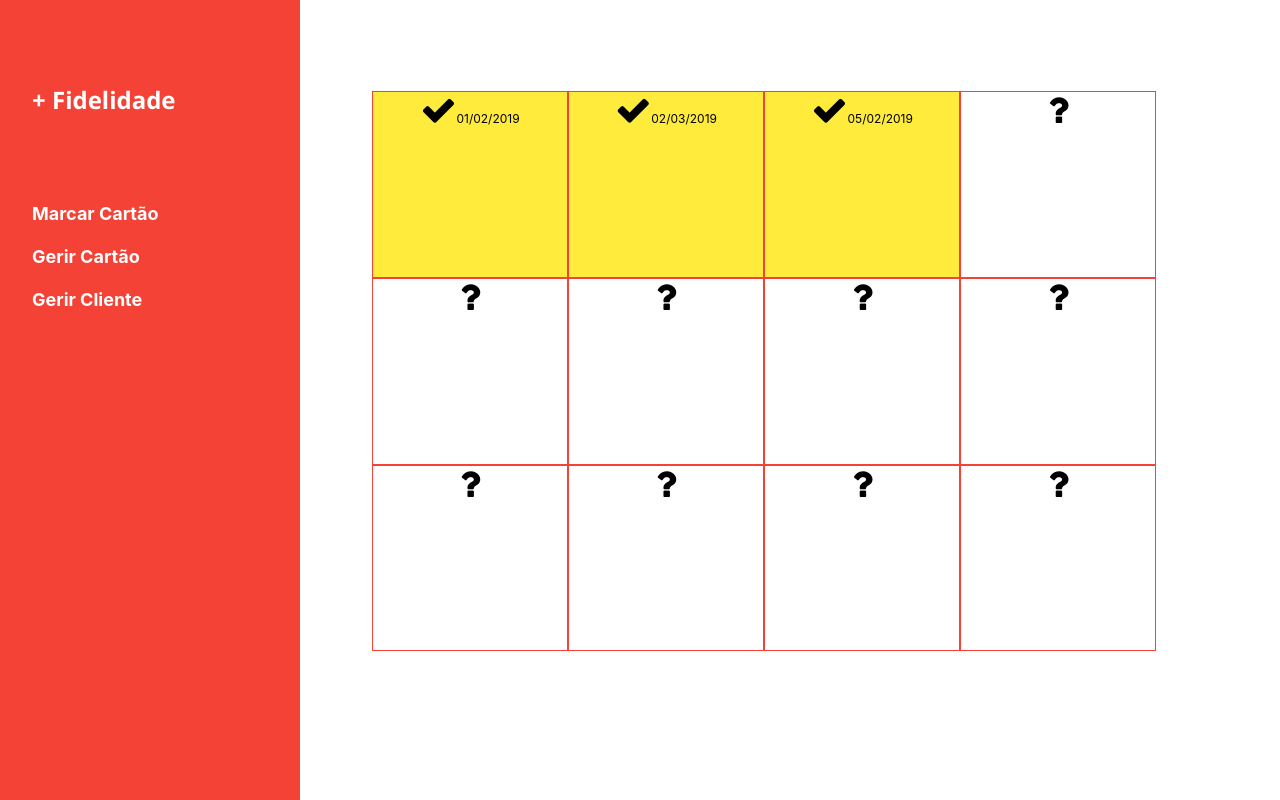
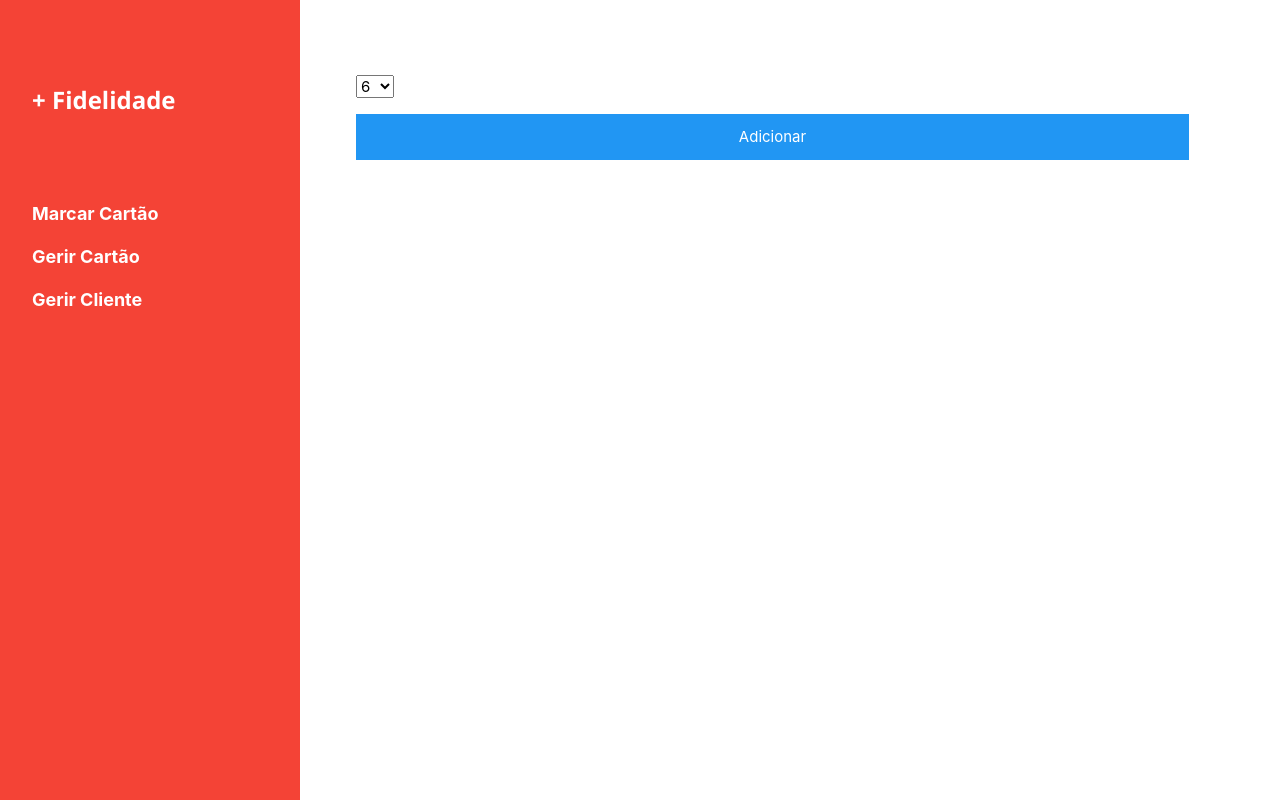
Before and after one commit to joserobson/cartaofidelidade, a React (Create React App) app: page /#/ in a window 1280 px wide. Built offline with nearby package versions, Linux system fonts and the light colour scheme.

Commit message:
ajustes desenho do cartao

```diff
--- a/src/components/cartao/marcar-cartao.js
+++ b/src/components/cartao/marcar-cartao.js
@@ -1,16 +1,56 @@
 import React, { Component } from 'react';
 import CartaoFidelidade from '../marcar-cartao/cartao-fidelidade';
+import ConfiguracaoCartao from '../marcar-cartao/configuracao-cartao';
 
 class MarcarCartao extends Component{
 
     constructor(props){
         super(props);
+
+        let configuracao;
+        switch (props.match.params.valorMarcacao) {
+            case '2':
+                configuracao = ConfiguracaoCartao.TAMANHO_2;
+                break;
+            case '4':
+                configuracao = ConfiguracaoCartao.TAMANHO_4;
+                break;
+            case '6':
+                configuracao = ConfiguracaoCartao.TAMANHO_6;
+                break;
+            case '8':
+                configuracao = ConfiguracaoCartao.TAMANHO_8;
+                break;
+            case '10':
+                configuracao = ConfiguracaoCartao.TAMANHO_10;
+                break;
+            case '12':
+                configuracao = ConfiguracaoCartao.TAMANHO_12;
+                break;
+            case '14':
+                configuracao = ConfiguracaoCartao.TAMANHO_14;
+                break;
+            default:
+                configuracao = ConfiguracaoCartao.TAMANHO_8;
+                break;
+        }
+
+        this.state = {
+            valorMarcacao: '6',
+            configuracaoCartao: configuracao
+        }
     }
 
     render(){
         return <div className="w3-container" id="marcarCartao" style={{marginTop:'75px'}}>
-            <CartaoFidelidade qtdMarcacoes = {8} diasMarcados={["01/02/2019","02/03/2019","05/02/2019"]}></CartaoFidelidade>
+
+            <CartaoFidelidade configuracao = {this.state.configuracaoCartao} diasMarcados={["01/02/2019","02/03/2019","05/02/2019"]}></CartaoFidelidade>
+
         </div>
+    }
+
+    componentDidMount(){
+
     }
 }
 
--- /dev/null
+++ b/src/components/cartao/selecionar-cliente-cartao.js
@@ -0,0 +1,47 @@
+import React, { Component } from 'react';
+import ConfiguracaoCartao from '../marcar-cartao/configuracao-cartao';
+import { Link } from 'react-router-dom'
+
+class SelecionarClienteCartao extends Component{
+
+    constructor(props){
+        super(props);
+
+        this.handleChange = this.handleChange.bind(this);
+
+        this.state = {
+            valorMarcacao: '6',
+            configuracaoCartao: ConfiguracaoCartao.TAMANHO_6
+        }
+    }
+
+    handleChange(event) {
+
+
+        this.setState({
+             valorMarcacao: event.target.value
+         });
+
+
+    }
+
+    render(){
+        return <div className="w3-container" id="marcarCartao" style={{marginTop:'75px'}}>
+
+            <select value={this.state.valorMarcacao} onChange={this.handleChange}>
+                    <option value="2">2</option>
+                    <option value="4">4</option>
+                    <option value="6">6</option>
+                    <option value="8">8</option>
+                    <option value="10">10</option>
+                    <option value="12">12</option>
+                    <option value="14">14</option>
+                    <option value="16">16</option>
+            </select>
+            <p></p>
+            <Link className="w3-button w3-block w3-padding-large w3-blue w3-margin-bottom" to={"marcarCartao/"+ this.state.valorMarcacao}>Adicionar</Link>
+        </div>
+    }
+}
+
+export default SelecionarClienteCartao;
--- a/src/components/cliente/gerir-cliente.js
+++ b/src/components/cliente/gerir-cliente.js
@@ -54,8 +54,6 @@ class GerirCliente extends Component{
             }
         })
 
-
-
         console.log("buscar clientes");
     }
 
--- a/src/components/home/home.js
+++ b/src/components/home/home.js
@@ -1,10 +1,10 @@
 import React from 'react';
 
-import MarcarCartao from "../cartao/marcar-cartao"
+import SelecionarClienteCartao from '../cartao/selecionar-cliente-cartao';
 
 const Home = () =>(
 
-    <MarcarCartao/>
+    <SelecionarClienteCartao/>
 );
 
 export default Home;
--- a/src/components/marcar-cartao/cartao-fidelidade.js
+++ b/src/components/marcar-cartao/cartao-fidelidade.js
@@ -7,28 +7,35 @@ class CartaoFidelidade extends Component{
     constructor(props){
         super(props);
 
-        //const qtdMarcacoes = this.props.qtdMarcacoes;
-        let diasMarcados = this.props.diasMarcados;
-        const configuracaoCartao = ConfiguracaoCartao.TAMANHO_12;
+        this.state = {
+            linhas: [],
+            alturaTabela: "",
+            cssDivColuna: "",
+            valorMarcacao: '2',
+            diasMarcados: this.props.diasMarcados
+        }
+    }
+
+
+    carregaCartao(configuracaoCartao){
+
+        debugger;
+        let diasMarcados = this.state.diasMarcados;
 
         //calculo altura e largura
         let altura = window.innerHeight;
         let largura = window.innerWidth;
 
         let alturaCartao = Math.round(altura * 0.70);
-        let larguraCartao = Math.round(largura * 0.65);
-        if (largura < 900)
+        //let larguraCartao = Math.round(largura * 0.65);
+        if (largura < 980)
         {
-            larguraCartao = Math.round(largura * 0.90);
-            //alturaCartao = Math.round(altura * 0.30);
+            //alturaCartao = Math.round(altura * 0.50);
         }
 
         let alturaEmPx = alturaCartao.toString() +"px";
-        let larguraEmPx = larguraCartao.toString() + "px";
-
         let alturaDaLinha = alturaCartao / configuracaoCartao.NUMERO_LINHAS;
         let alturaDalinhaEmPx = alturaDaLinha.toString() + "px";
-        debugger;
 
         const numeroColunasPorLinha = configuracaoCartao.NUMERO_COLUNAS;
         const numeroDelinhas = configuracaoCartao.NUMERO_LINHAS;
@@ -55,28 +62,41 @@ class CartaoFidelidade extends Component{
         }
 
 
-        this.state = {
+        this.setState({
             linhas: linhas,
-            larguraTabela: larguraEmPx,
             alturaTabela: alturaEmPx,
             cssDivColuna: configuracaoCartao.CSS_DIV_COL,
             alturaDaLinha: alturaDalinhaEmPx
-        }
+        });
     }
 
     render(){
         return <div>
-                    <TabelaCartao linhas={this.state.linhas} largura={this.state.larguraTabela} altura={this.state.alturaTabela} alturaDaLinha={this.state.alturaDaLinha} cssDivColuna={this.state.cssDivColuna}></TabelaCartao>
+                    <TabelaCartao linhas={this.state.linhas} altura={this.state.alturaTabela} alturaDaLinha={this.state.alturaDaLinha} cssDivColuna={this.state.cssDivColuna}></TabelaCartao>
                </div>
+    }
+
+    componentWillUnmount(){
+        //alert('desmontaou');
     }
 
     componentDidMount(){
         //alert('mount');
+        this.carregaCartao(this.props.configuracao);
     }
 
-    componentDidUpdate(){
+    componentDidUpdate(prevProps){
         //alert('update');
+
+        if (this.props.configuracao !== prevProps.configuracao){
+            this.carregaCartao(this.props.configuracao);
+        }
     }
+
+    componentWillUpdate(){
+        //this.carregaCartao(this.props.configuracao);
+    }
+
 }
 
 export default CartaoFidelidade;
--- a/src/components/marcar-cartao/coluna-cartao.js
+++ b/src/components/marcar-cartao/coluna-cartao.js
@@ -58,7 +58,7 @@ class ColunaCartao extends Component{
     render(){
         return <div className={this.state.cssColuna} style={{height: '100%', cursor:'pointer'}} onClick={this.handleIconClick}>
                     <div>
-                        <icon className={this.state.cssIcon}></icon>
+                        <i className={this.state.cssIcon}></i>
                         <span className="w3-small">{this.state.diaDaMarcacao}</span>
                     </div>
                 </div>
@@ -66,6 +66,7 @@ class ColunaCartao extends Component{
 
     componentDidMount(){
 
+        debugger;
         if (this.props.diaMarcado === ""){
             this.setState({
                 cssColuna: "w3-col " + this.props.cssDivColuna + " w3-center w3-border w3-border-red",
--- a/src/components/marcar-cartao/configuracao-cartao.js
+++ b/src/components/marcar-cartao/configuracao-cartao.js
@@ -6,10 +6,20 @@ const ConfiguracaoCartao = {
         NUMERO_COLUNAS:4,
         CSS_DIV_COL: 's3'
     },
+    TAMANHO_14:{
+        NUMERO_LINHAS: 7,
+        NUMERO_COLUNAS:2,
+        CSS_DIV_COL: 's6'
+    },
     TAMANHO_12:{
         NUMERO_LINHAS: 3,
         NUMERO_COLUNAS:4,
         CSS_DIV_COL: 's3'
+    },
+    TAMANHO_10:{
+        NUMERO_LINHAS: 5,
+        NUMERO_COLUNAS:2,
+        CSS_DIV_COL: 's6'
     },
     TAMANHO_6:{
         NUMERO_LINHAS: 2,
--- a/src/components/marcar-cartao/linha-cartao.js
+++ b/src/components/marcar-cartao/linha-cartao.js
@@ -12,9 +12,9 @@ class LinhaCartao extends Component{
     render(){
         return <div className="w3-row" style={{height: this.props.alturaDaLinha}}>
                     {
-                        this.props.colunas.map(coluna =>
+                        this.props.colunas.map((coluna,index) =>
                             (
-                                <ColunaCartao diaMarcado={coluna} cssDivColuna={this.props.cssDivColuna}></ColunaCartao>
+                                <ColunaCartao key={index} diaMarcado={coluna} cssDivColuna={this.props.cssDivColuna}></ColunaCartao>
                             ))
                     }
                </div>
--- a/src/components/marcar-cartao/tabela-cartao.js
+++ b/src/components/marcar-cartao/tabela-cartao.js
@@ -10,15 +10,24 @@ class TabelaCartao extends Component{
 
 
     render(){
-        return <div className="w3-panel" style={{height: this.props.altura, width:'98%'}}>
+        return <div className="w3-panel" style={{height: this.props.altura, width:'100%'}}>
                     {
-                        this.props.linhas.map(linha =>
+                        this.props.linhas.map((linha,index) =>
                             (
-                                <LinhaCartao colunas={linha.colunas} cssDivColuna={this.props.cssDivColuna} alturaDaLinha={this.props.alturaDaLinha}></LinhaCartao>
+                                <LinhaCartao key={index} colunas={linha.colunas} cssDivColuna={this.props.cssDivColuna} alturaDaLinha={this.props.alturaDaLinha}></LinhaCartao>
                             ))
                     }
                </div>
     }
+
+    componentWillMount(){
+        //alert('desmontou');
+    }
+
+    componentDidUpdate(){
+        //debugger;
+        //alert('update');
+    }
 }
 
 export default TabelaCartao;
--- a/src/main.js
+++ b/src/main.js
@@ -12,7 +12,9 @@ import CadastrarCliente from './components/cliente/cadastrar-cliente';
 
 import CadastrarCartao from './components/cartao/cadastrar-cartao';
 
-import { Switch, Route, HashRouter } from 'react-router-dom'
+import { Switch, Route, HashRouter } from 'react-router-dom';
+
+import MarcarCartao from './components/cartao/marcar-cartao';
 
 
 class Main extends Component{
@@ -36,13 +38,15 @@ render(){
                 <Route
                     path='/gerirCliente/'
                     render={(props)=> <GerirCliente{...props} handleModal={this.props.handleModal}/>}/>
-
                 <Route
                     path='/cadastrarCliente/'
                     render={(props)=> <CadastrarCliente{...props} handleModal={this.props.handleModal}/>}/>
 
                 <Route path='/cadastrarCartao/'
                     render={(props)=> <CadastrarCartao{...props} handleModal={this.props.handleModal}/>}/>
+
+               <Route path='/marcarCartao/:valorMarcacao'
+                    render={(props)=> <MarcarCartao{...props} handleModal={this.props.handleModal}/>}/>
 
                 <Route path='*' exact={true} component={PaginaNaoEncontrada} />
             </Switch>
```
